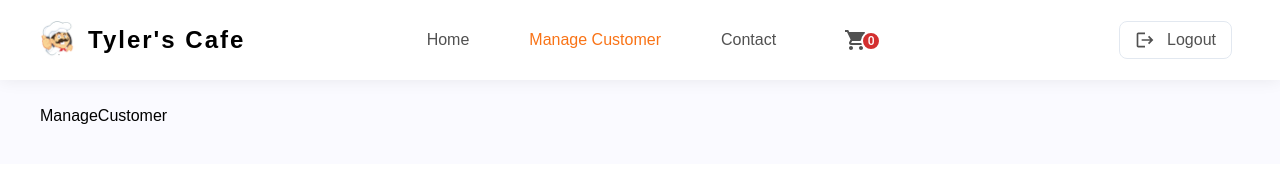
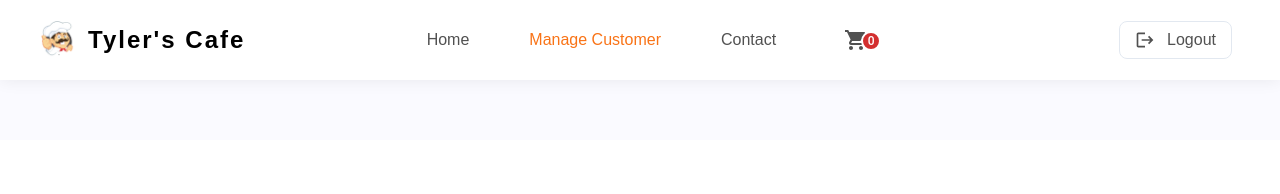
Before and after one commit to AshanSandeep06/Food-Shop-System, a React (Create React App) app in the folder frontend/: page /manage_customer in a window 1280 px wide. Shown: the top 194 px of the page. Built offline with nearby package versions, Linux system fonts and the light colour scheme.

Commit message:
Content Updated ManageCustomer Component

```diff
--- a/frontend/src/pages/ManageCustomer/ManageCustomer.tsx
+++ b/frontend/src/pages/ManageCustomer/ManageCustomer.tsx
@@ -1,9 +1,7 @@
-import React from 'react'
+import React from "react";
 
 const ManageCustomer = () => {
-  return (
-    <div>ManageCustomer</div>
-  )
-}
+  return <section></section>;
+};
 
 export default ManageCustomer;
```
